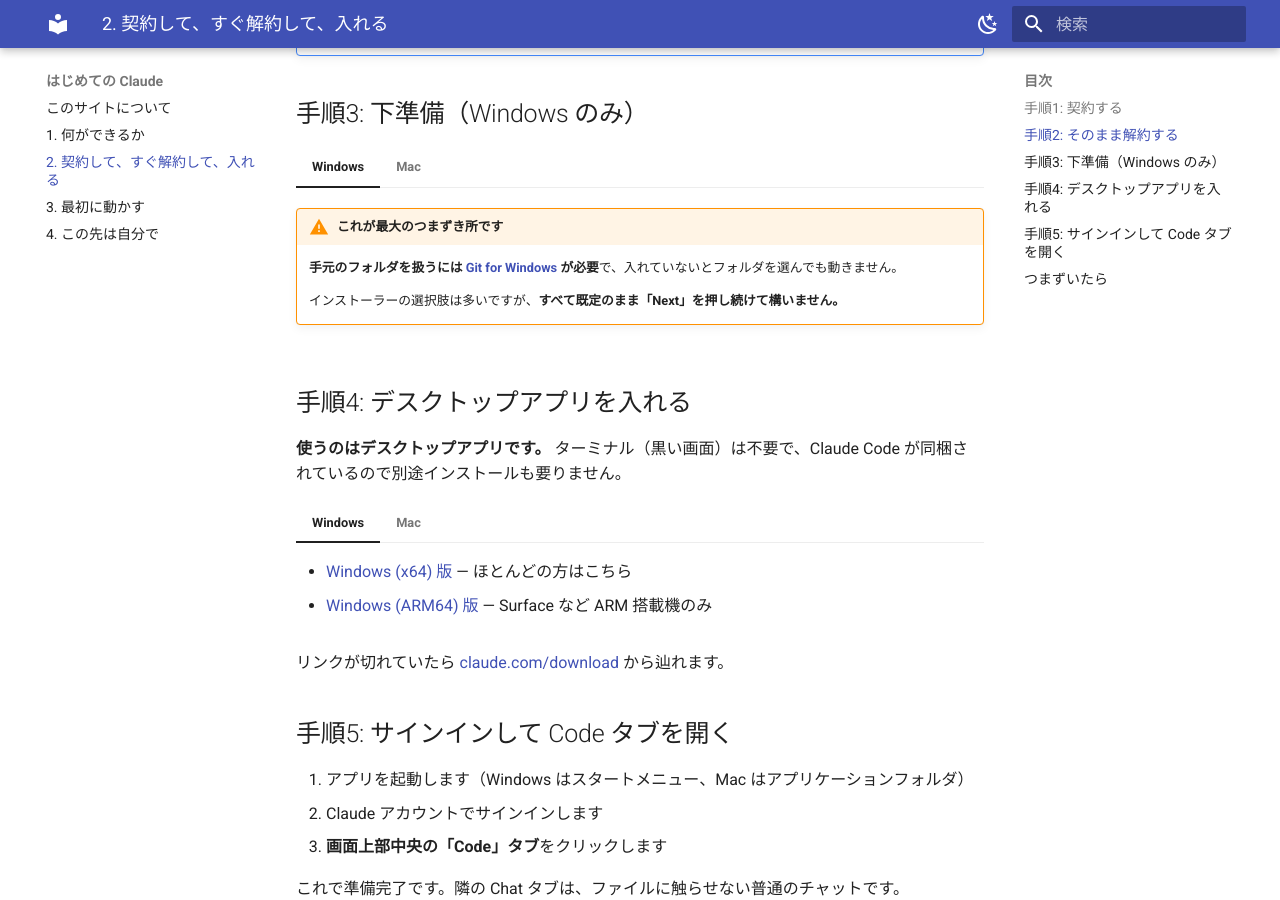
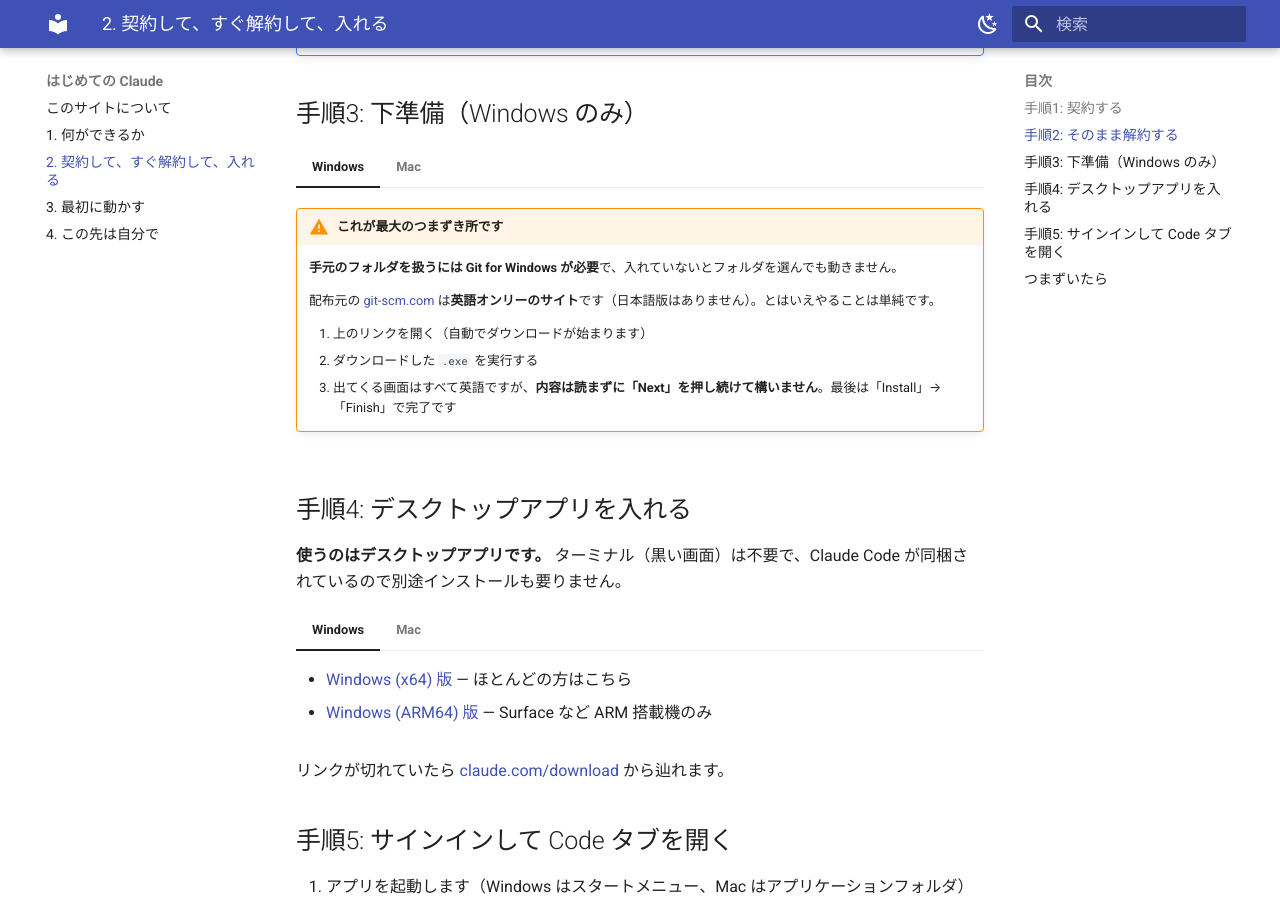
Before and after one commit to sun75bear/claudehowto, an MkDocs documentation site: the page built from docs/02-pro-trial.md, in a window 1280 px wide and 900 px high, scrolled down 2430 px. Built offline with MkDocs 1.6.1 and Material for MkDocs 9.7.7, drawn with Linux system fonts in a browser that asks for light colours.

Commit message:
02gitについて微修正

```diff
--- a/docs/02-pro-trial.md
+++ b/docs/02-pro-trial.md
@@ -51,9 +51,13 @@ flowchart TD
 === "Windows"
 
     !!! warning "これが最大のつまずき所です"
-        **手元のフォルダを扱うには [Git for Windows](https://git-scm.com/downloads/win) が必要**で、入れていないとフォルダを選んでも動きません。
+        **手元のフォルダを扱うには Git for Windows が必要**で、入れていないとフォルダを選んでも動きません。
 
-        インストーラーの選択肢は多いですが、**すべて既定のまま「Next」を押し続けて構いません。**
+        配布元の [git-scm.com](https://git-scm.com/downloads/win) は**英語オンリーのサイト**です（日本語版はありません）。とはいえやることは単純です。
+
+        1. 上のリンクを開く（自動でダウンロードが始まります）
+        2. ダウンロードした `.exe` を実行する
+        3. 出てくる画面はすべて英語ですが、**内容は読まずに「Next」を押し続けて構いません**。最後は「Install」→「Finish」で完了です
 
 === "Mac"
 
```
